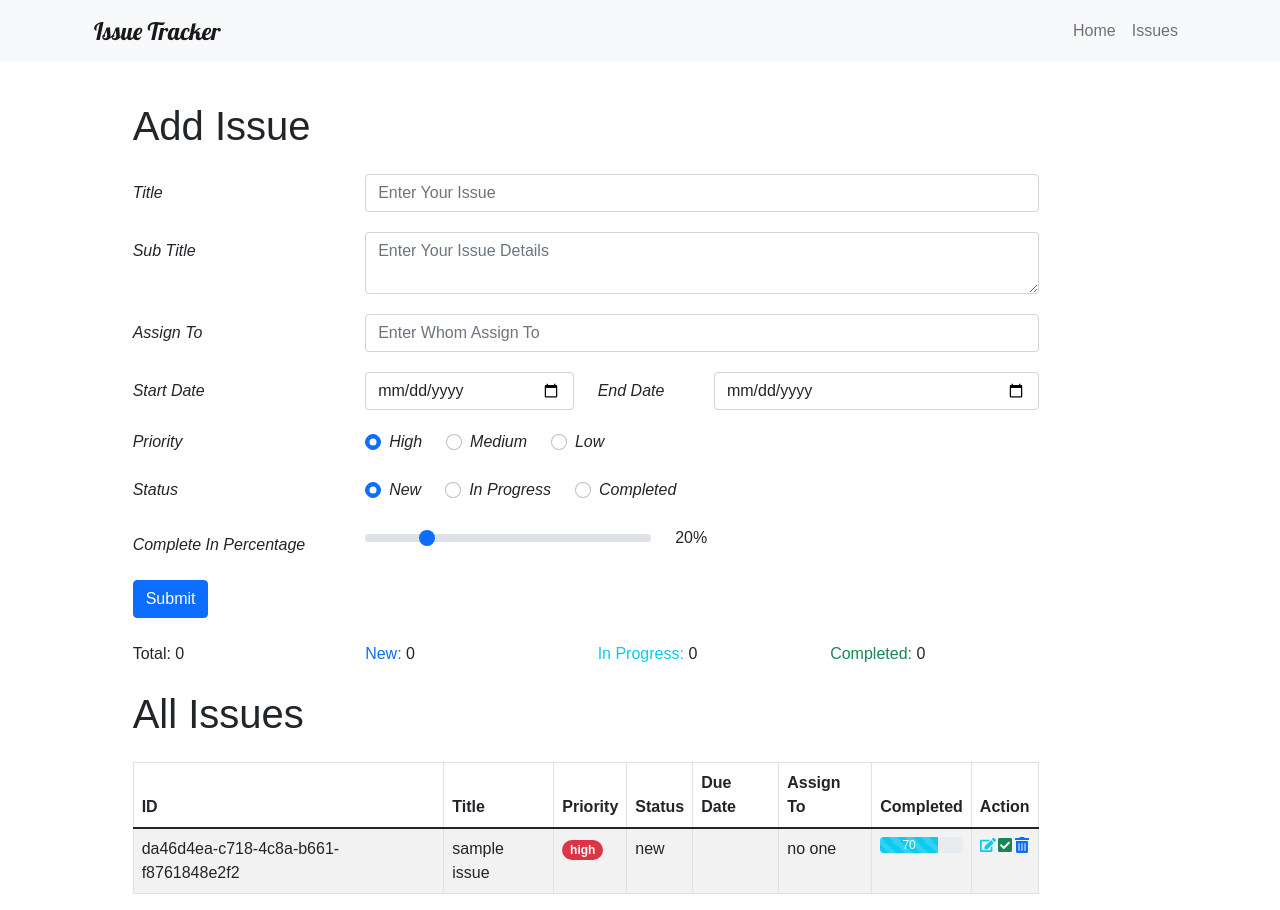
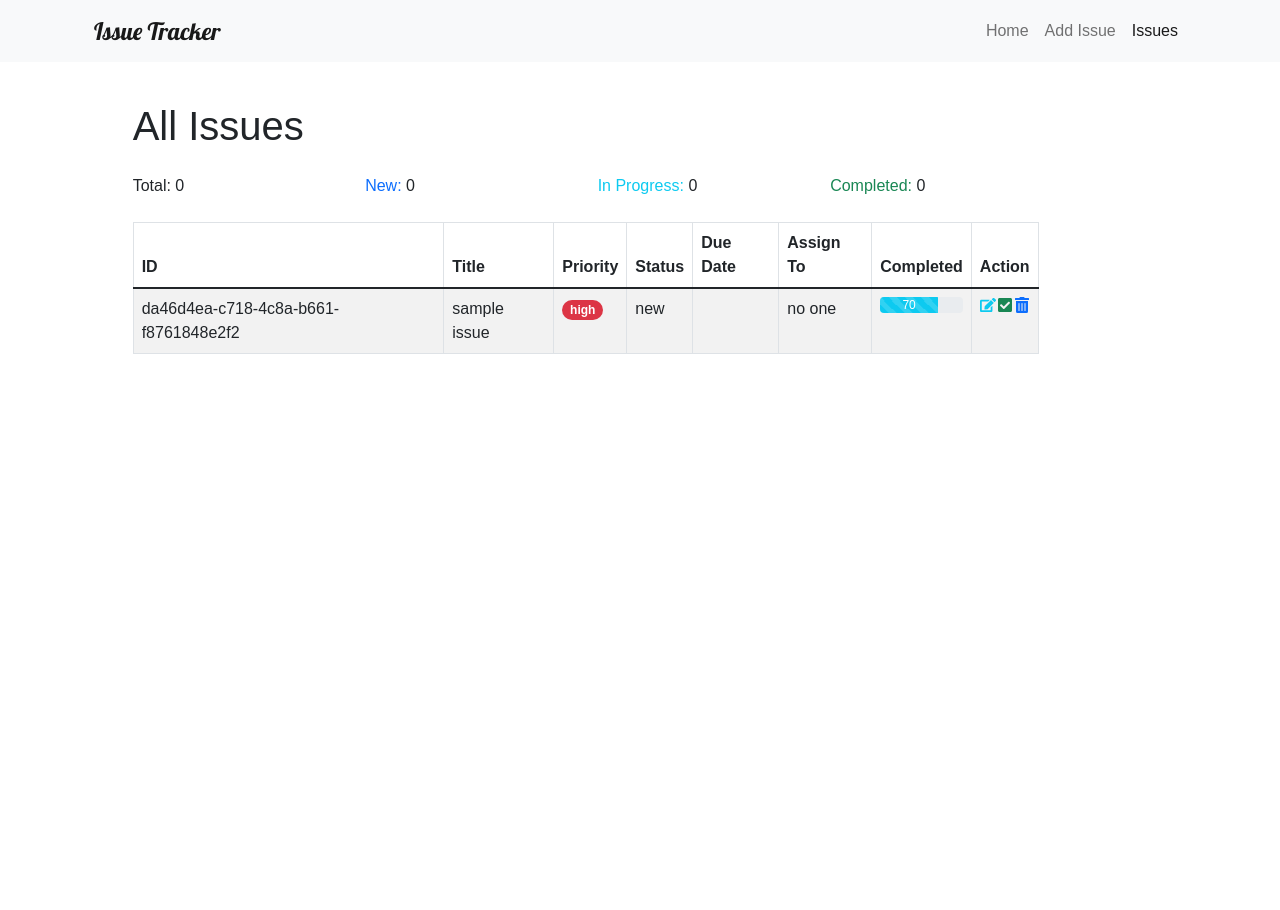
Before and after one commit to siaaam/issue-tacker-react, a React (Vite) app: page /issues in a window 1280 px wide. After the commit the page ends 800 px from the top, so only its background shows below. Built offline with nearby package versions, Linux system fonts and the light colour scheme; a web font is replaced by a local one.

Commit message:
react toastify,router dom done

```diff
--- a/package.json
+++ b/package.json
@@ -13,6 +13,8 @@
     "react-bootstrap": "^2.2.1",
     "react-dom": "^17.0.2",
     "react-icons": "^4.3.1",
+    "react-router-dom": "^6.2.2",
+    "react-toastify": "^8.2.0",
     "uuid": "^8.3.2"
   },
   "devDependencies": {
--- a/src/App.jsx
+++ b/src/App.jsx
@@ -1,13 +1,17 @@
 import { useState } from 'react';
 import { Row, Col, Container } from 'react-bootstrap';
+import { ToastContainer } from 'react-toastify';
+import { BrowserRouter, Routes, Route } from 'react-router-dom';
 
 import Navigation from './Navigation';
 import AddIssue from './AddIssue';
-import IssueBar from './IssueBar';
 import Issues from './Issues';
+import Home from './Home';
+import NotFound from './NotFound';
 
 import './App.css';
 import 'bootstrap/dist/css/bootstrap.min.css';
+import 'react-toastify/dist/ReactToastify.css';
 
 function App() {
   const [issues, setIssues] = useState([
@@ -45,22 +49,69 @@ function App() {
       setCompletedCount((prevCount) => prevCount + 1);
     }
   };
+
+  const completeIssue = (id) => {
+    // find the issue based on id  and modify as  necessary
+
+    const issuesAfterCompletion = issues.map((issue) => {
+      if (issue.id === id) {
+        return {
+          ...issue,
+          status: 'completed',
+          completeInPercent: '100',
+        };
+      } else {
+        return issue;
+      }
+    });
+
+    setIssues(issuesAfterCompletion);
+  };
+
+  const deleteIssue = (id) => {
+    // filter issue by id
+    const issuesAfterDlt = issues.filter((issue) => issue.id !== id);
+    setIssues(issuesAfterDlt);
+  };
+
   return (
     <>
+      <ToastContainer
+        position="bottom-left"
+        autoClose={2000}
+        hideProgressBar={false}
+        newestOnTop={false}
+        closeOnClick
+        rtl={false}
+      />
+
       <Row>
+        <BrowserRouter>
           <Navigation />
           <Col sm={{ span: 9, offset: 1 }}>
             <Container>
-            <AddIssue addIssue={addIssue} />
-            <IssueBar
+              <Routes>
+                <Route path="/" index element={<Home />} />
+                <Route path="/add" element={<AddIssue addIssue={addIssue} />} />
+                <Route
+                  path="/issues"
+                  element={
+                    <Issues
+                      issues={issues}
                       totalCount={totalCount}
                       newCount={newCount}
                       progressCount={progressCount}
                       completedCount={completedCount}
+                      completeIssue={completeIssue}
+                      deleteIssue={deleteIssue}
                     />
-            <Issues issues={issues} />
+                  }
+                />
+                <Route path="*" element={<NotFound />} />
+              </Routes>
             </Container>
           </Col>
+        </BrowserRouter>
       </Row>
     </>
   );
--- /dev/null
+++ b/src/Home.jsx
@@ -0,0 +1,5 @@
+const Home = () => {
+  return <h1 className="display-1">Design Homepage</h1>;
+};
+
+export default Home;
--- /dev/null
+++ b/src/Issue.jsx
@@ -0,0 +1,90 @@
+import { useState } from 'react';
+import { Badge, ProgressBar, Modal, Button } from 'react-bootstrap';
+import { FaTrashAlt, FaEdit, FaCheckSquare } from 'react-icons/fa';
+import { toast } from 'react-toastify';
+
+const Issue = ({ issue, completeIssue, deleteIssue }) => {
+  const { id, title, priority, status, endDate, assignTo, completeInPercent } =
+    issue;
+
+  const [show, setShow] = useState(false);
+  const handleClose = (e) => {
+    if (e.target.dataset.action === 'delete') {
+      deleteIssue(id);
+      toast.warn('Issue is deleted successfully');
+    }
+
+    setShow(false);
+  };
+  const handleShow = () => setShow(true);
+
+  const lowClass = priority === 'low' ? 'primary' : '';
+  const highClass = priority === 'high' ? 'danger' : '';
+  const mediumClass = priority === 'medium' ? 'info' : '';
+
+  const lowPercentageClass = completeInPercent < 30 ? 'danger' : '';
+  const mediumPercentageClass =
+    completeInPercent > 30 && completeInPercent <= 70 ? 'info' : '';
+  const highPercentageClass = completeInPercent > 70 ? 'success' : '';
+  const completedStatus =
+    status === 'completed' ? (
+      <span style={{ textDecoration: 'line-through', color: 'red' }}>
+        completed
+      </span>
+    ) : (
+      status
+    );
+
+  const modal = (
+    <Modal show={show} onHide={handleClose}>
+      <Modal.Body>Are You sure You Want to Delete The Issue?</Modal.Body>
+      <Modal.Footer>
+        <Button variant="danger" data-action="delete" onClick={handleClose}>
+          Delete
+        </Button>
+        <Button variant="info" onClick={handleClose}>
+          Cancel
+        </Button>
+      </Modal.Footer>
+    </Modal>
+  );
+
+  return (
+    <>
+      {modal}
+      <tr key={issue.id}>
+        <td>{id}</td>
+        <td>{title}</td>
+        <td>
+          <Badge bg={`${lowClass}${mediumClass}${highClass}`} pill>
+            {priority}
+          </Badge>
+        </td>
+        <td>{completedStatus}</td>
+        <td>{endDate}</td>
+        <td>{assignTo}</td>
+        <td>
+          <ProgressBar
+            variant={`${highPercentageClass}${lowPercentageClass}${mediumPercentageClass}`}
+            label={completeInPercent}
+            now={completeInPercent}
+            striped
+            animated
+          />
+        </td>
+        <td>
+          <div className="d-flex justify-content-between">
+            <FaEdit className="text-info" />
+            <FaCheckSquare
+              className="text-success"
+              onClick={() => completeIssue(id)}
+            />
+            <FaTrashAlt className="text-primary" onClick={handleShow} />
+          </div>
+        </td>
+      </tr>
+    </>
+  );
+};
+
+export default Issue;
--- a/src/IssueBar.jsx
+++ b/src/IssueBar.jsx
@@ -1,7 +1,7 @@
 import { Row, Col } from 'react-bootstrap';
 const IssueBar = ({ totalCount, newCount, progressCount, completedCount }) => {
   return (
-    <Row className="mt-4">
+    <Row className="mt-4 mb-4">
       <Col>
         <span>Total:</span> {totalCount}
       </Col>
--- a/src/Issues.jsx
+++ b/src/Issues.jsx
@@ -1,10 +1,27 @@
-import { Table, Badge, ProgressBar } from 'react-bootstrap';
-import { FaTrashAlt, FaEdit, FaCheckSquare } from 'react-icons/fa';
+import { Table } from 'react-bootstrap';
+import Issue from './Issue';
+import IssueBar from './IssueBar';
 
-const Issues = ({ issues }) => {
+const Issues = ({
+  issues,
+  totalCount,
+  newCount,
+  progressCount,
+  completedCount,
+  completeIssue,
+  deleteIssue,
+}) => {
   return (
     <>
       <h1 className="mt-4 mb-4">All Issues</h1>
+
+      <IssueBar
+        totalCount={totalCount}
+        newCount={newCount}
+        progressCount={progressCount}
+        completedCount={completedCount}
+      />
+
       <Table striped bordered>
         <thead>
           <tr>
@@ -19,57 +36,14 @@ const Issues = ({ issues }) => {
           </tr>
         </thead>
         <tbody>
-          {issues.map((issue) => {
-            const {
-              id,
-              title,
-              priority,
-              status,
-              endDate,
-              assignTo,
-              completeInPercent,
-            } = issue;
-
-            const lowClass = priority === 'low' ? 'primary' : '';
-            const highClass = priority === 'high' ? 'danger' : '';
-            const mediumClass = priority === 'medium' ? 'info' : '';
-
-            const lowPercentageClass = completeInPercent < 30 ? 'danger' : '';
-            const mediumPercentageClass =
-              completeInPercent > 30 && completeInPercent <= 70 ? 'info' : '';
-            const highPercentageClass = completeInPercent > 70 ? 'success' : '';
-
-            return (
-              <tr key={issue.id}>
-                <td>{id}</td>
-                <td>{title}</td>
-                <td>
-                  <Badge bg={`${lowClass}${mediumClass}${highClass}`} pill>
-                    {priority}
-                  </Badge>
-                </td>
-                <td>{status}</td>
-                <td>{endDate}</td>
-                <td>{assignTo}</td>
-                <td>
-                  <ProgressBar
-                    variant={`${highPercentageClass}${lowPercentageClass}${mediumPercentageClass}`}
-                    label={completeInPercent}
-                    now={completeInPercent}
-                    striped
-                    animated
-                  />
-                </td>
-                <td>
-                  <div className="d-flex justify-content-between">
-                    <FaEdit className="text-info" />
-                    <FaCheckSquare className="text-success" />
-                    <FaTrashAlt className="text-primary" />
-                  </div>
-                </td>
-              </tr>
-            );
-          })}
+          {issues.map((issue) => (
+            <Issue
+              key={issue.id}
+              issue={issue}
+              completeIssue={completeIssue}
+              deleteIssue={deleteIssue}
+            />
+          ))}
         </tbody>
       </Table>
     </>
--- a/src/Navigation.jsx
+++ b/src/Navigation.jsx
@@ -1,10 +1,11 @@
 import { Navbar, Nav, Container } from 'react-bootstrap';
+import { NavLink, Link } from 'react-router-dom';
 const Navigation = () => {
   return (
     <>
       <Navbar bg="light" expand="sm" className="mb-3">
         <Container>
-          <Navbar.Brand className="issue-brand" href="#home">
+          <Navbar.Brand as={Link} className="issue-brand" to="/">
             Issue Tracker
           </Navbar.Brand>
           <Navbar.Collapse
@@ -12,8 +13,15 @@ const Navigation = () => {
             className="justify-content-end"
           >
             <Nav>
-              <Nav.Link href="#home">Home</Nav.Link>
-              <Nav.Link href="#link">Issues</Nav.Link>
+              <Nav.Link as={NavLink} to="/">
+                Home
+              </Nav.Link>
+              <Nav.Link as={NavLink} to="/add">
+                Add Issue
+              </Nav.Link>
+              <Nav.Link as={NavLink} to="/issues">
+                Issues
+              </Nav.Link>
             </Nav>
           </Navbar.Collapse>
         </Container>
--- /dev/null
+++ b/src/NotFound.jsx
@@ -0,0 +1,5 @@
+const NotFound = () => {
+  return <h1 className="display-1">404: Not Found</h1>;
+};
+
+export default NotFound;
```
Also changed, not shown: 1 other file (tests, documents, lock files or other folders). Lines whose indentation alone changed are shown as unchanged.
